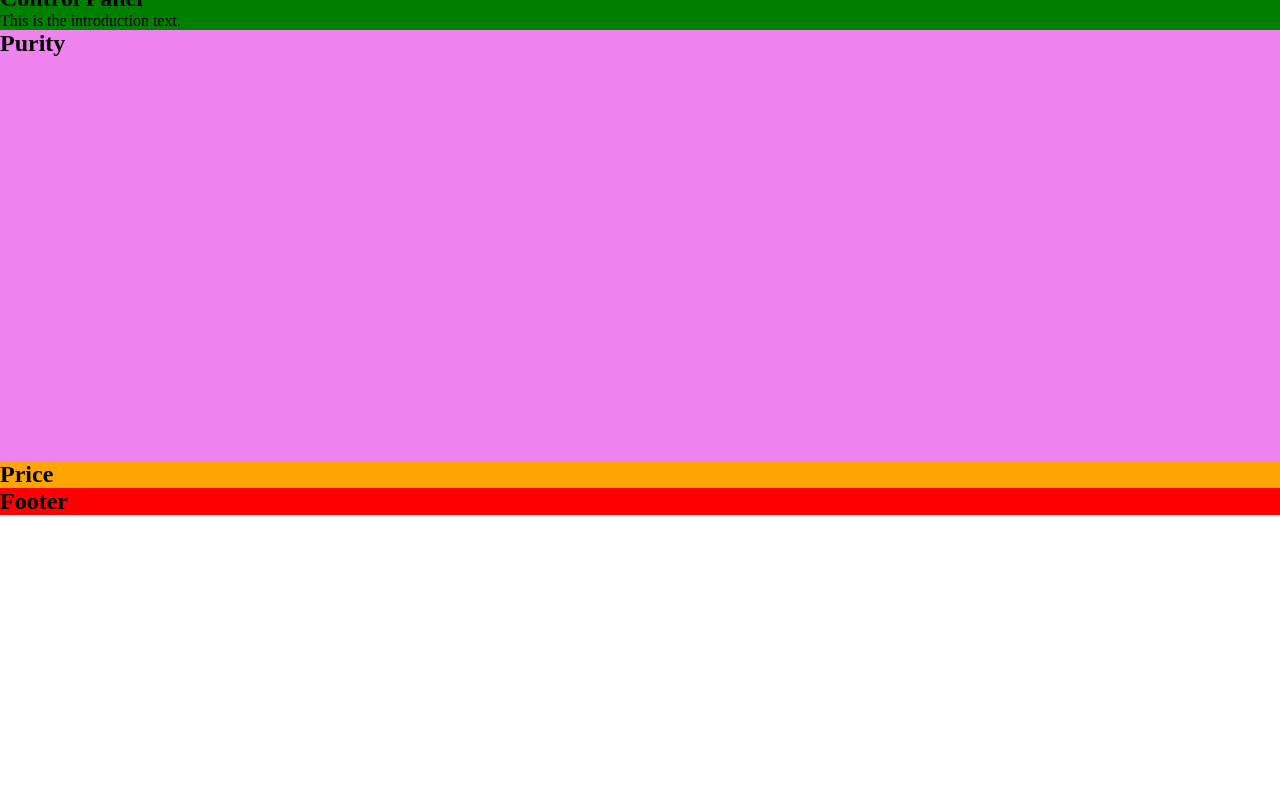
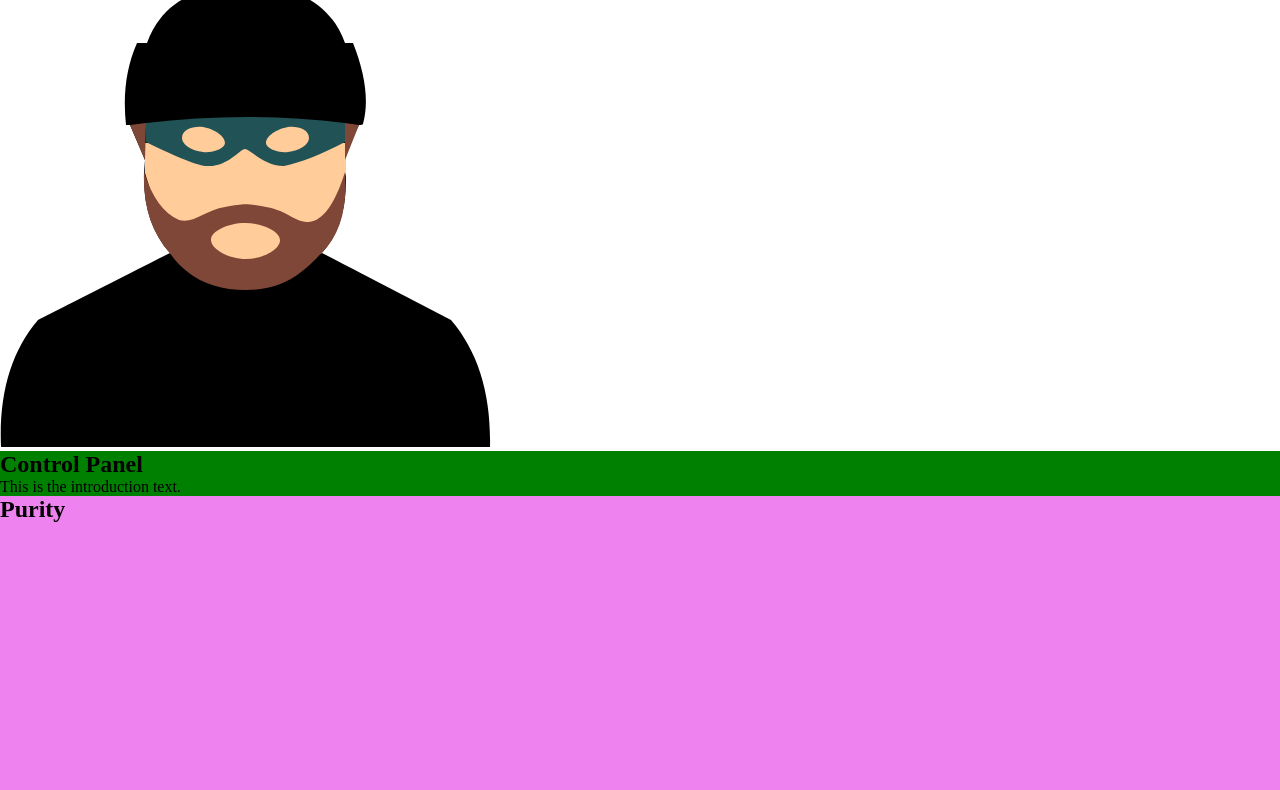
Before and after one commit to relivnd/druggler, a plain HTML site: page index.html in a window 1280 px wide. Shown: the part 236-1026 px from the top of the page. Before the commit the page ends 800 px from the top, so only its background shows below. Drawn offline with nearby package versions, Linux system fonts and the light colour scheme; no server answers.

Commit message:
add dealer.svg to index.html

```diff
--- a/index.html
+++ b/index.html
@@ -24,6 +24,8 @@
 <h1> Lohnniveau comparison</h1>
 
 <h1> Wie lange muss man Arbeiten für Essen & Drogen? </h1>
+
+<img src="attachements/dealer.svg">
 
 
 <!--
```
